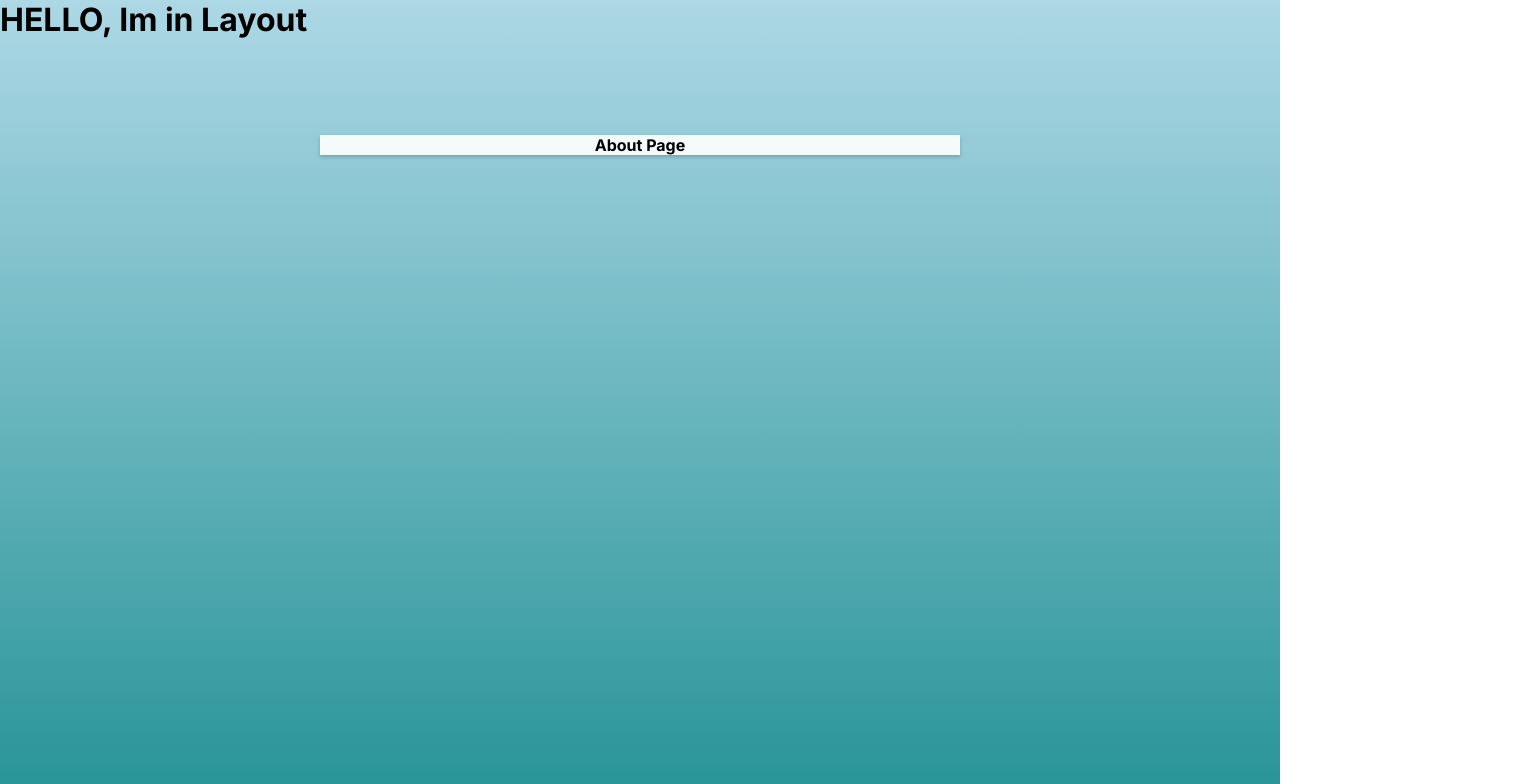
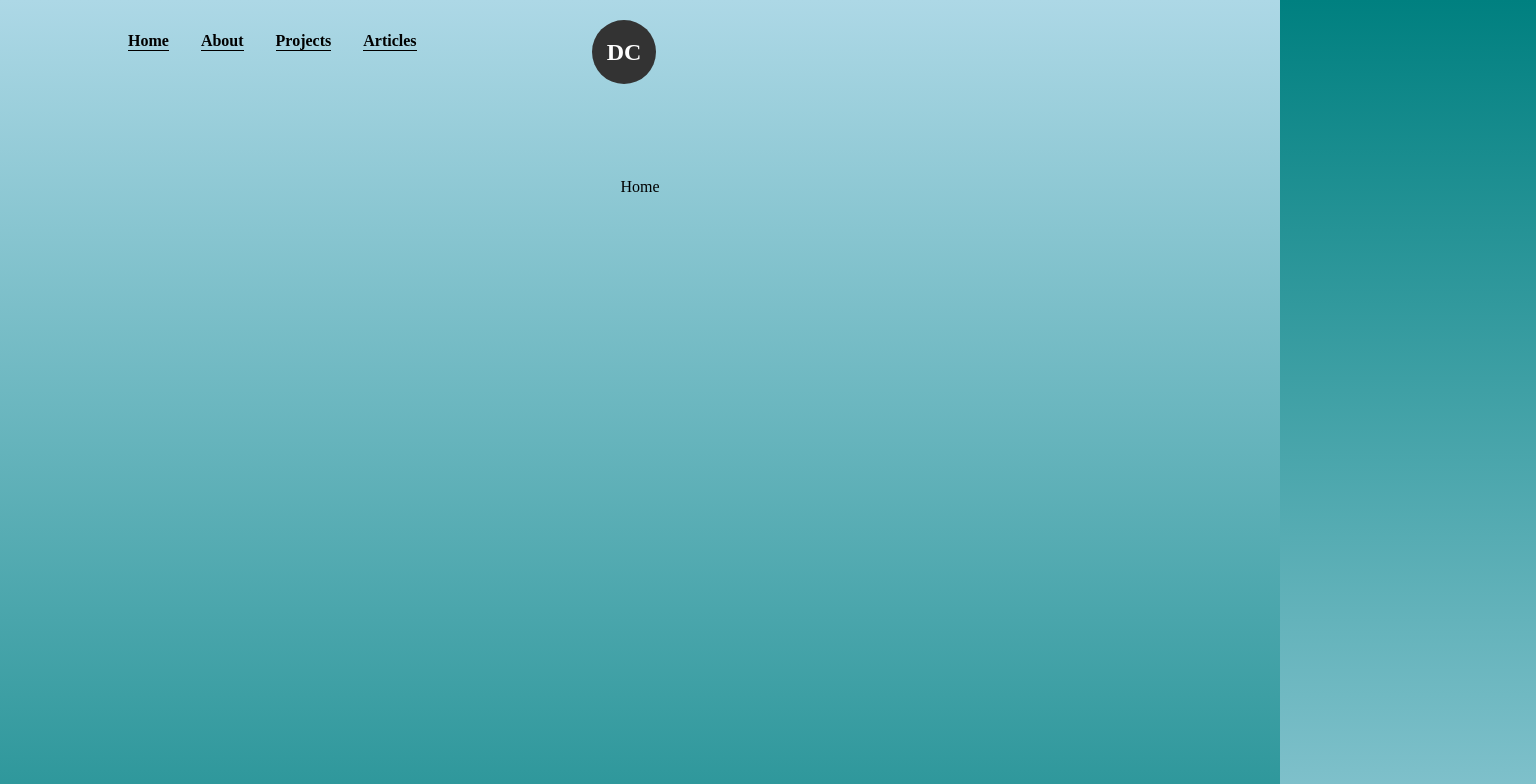
Before and after one commit to xxdavexx23/xxdavexx23.github.io, a Next.js app: page / in a window 1280 px wide. Shown: the top 784 px of the page, 1536 px wide, since content can reach past the window. Built offline with nearby package versions, Linux system fonts and the light colour scheme.

Commit message:
got a navbar and icon in the middle

```diff
--- a/src/app/Next/globals.css
+++ /dev/null
@@ -1,33 +0,0 @@
-/* Custom layout for the main content area */
-.main-content {
-  display: flex;
-  flex-direction: column;
-  align-items: center;
-  justify-content: space-between;
-  padding: 6rem; /* Assuming 24px * 4 = 96px = 6rem */
-  min-height: 100vh; /* 100% of the viewport height */
-}
-
-:root {
-  --foreground-rgb: 0, 0, 0;
-  --background-start-rgb: 214, 219, 220;
-  --background-end-rgb: 0, 255, 255;
-}
-
-@media (prefers-color-scheme: dark) {
-  :root {
-    --foreground-rgb: 255, 255, 255;
-    --background-start-rgb: 0, 0, 0;
-    --background-end-rgb: 0, 0, 0;
-  }
-}
-
-body {
-  color: rgb(var(--foreground-rgb));
-  background: linear-gradient(
-      to bottom,
-      transparent,
-      rgb(var(--background-end-rgb))
-    )
-    rgb(var(--background-start-rgb));
-}
--- a/src/app/Next/page.tsx
+++ /dev/null
@@ -1,5 +0,0 @@
-// `app/dashboard/page.tsx` is the UI for the `/dashboard` URL
-export default function Page() {
-    return <h1 className="main-content">
-        Hello, Dashboard Page!</h1>
-}
--- a/src/app/layout.tsx
+++ b/src/app/layout.tsx
@@ -1,6 +1,15 @@
 import type { Metadata } from 'next';
 import { Inter } from 'next/font/google';
 import './globals.css';
+import { Montserrat } from 'next/font/google'
+import Head from 'next/head';
+import NavBar from '@/components/NavBar';
+
+
+const montserrat = Montserrat({
+  subsets: ['latin'],
+  variable: "--font-mont",
+});
 
 const inter = Inter({ subsets: ['latin'] });
 
@@ -12,12 +21,15 @@ export const metadata: Metadata = {
 export default function RootLayout({ children }: { children: React.ReactNode }) {
   return (
     <html>
-    <body>
-      <div className={inter.className}>
-        <h1>HELLO, Im in Layout</h1>
-        {children}
-      </div>
-    </body>
-      </html>
+      <body>
+        <Head>
+          <meta name="viewport" content="width=device-width, initial-scale=1.0" />
+          <link rel="icon" href="/favicon.ico" />
+        </Head>
+        <main className={'${montserrat.variable} font-sans'}>
+          <NavBar />
+          {children}</main>
+      </body>
+    </html>
   );
 }
--- a/src/app/page.tsx
+++ b/src/app/page.tsx
@@ -3,17 +3,11 @@
 import { useRouter } from 'next/navigation'
 import Link from 'next/link';
 
-
-
 export default function Home() {
   const router = useRouter();
   return (
     <main className="main-content">
-      <div className="floating-nav">
-        <ul>
-          <Link href="/Next">About Page</Link>
-        </ul>
-      </div>
+      Home
     </main>
   )
 
--- /dev/null
+++ b/src/components/Logo.module.css
@@ -0,0 +1,22 @@
+.logo {
+    position: absolute;
+    left: 50%;
+    top: 20px;
+    transform: translateX(-50%);
+}
+
+
+.logo a {
+    width: 64px;
+    height: 64px;
+    background-color: #333333;
+    /* Replace with your color */
+    color: white;
+    /* Replace with your color */
+    display: flex;
+    align-items: center;
+    justify-content: center;
+    border-radius: 50%;
+    font-size: 24px;
+    font-weight: bold;
+}
--- /dev/null
+++ b/src/components/Logo.tsx
@@ -0,0 +1,35 @@
+
+'use client'
+import React from 'react'
+import styles from './Logo.module.css'
+import Link from 'next/link'
+import { motion } from "framer-motion";
+
+const MotionLink = motion(Link);
+
+const hoverColors = [
+    "#333333",
+    "#e63946", // Bright red
+    "#f1faee", // Off-white
+    "#a8dadc", // Light blue
+    "#457b9d", // Medium blue
+    "#1d3557", // Dark blue
+    "#2a9d8f", // Teal
+    "#e9c46a", // Yellow
+    "#f4a261", // Orange
+    "#e76f51", // Reddish orange
+    "#264653"  // Dark cyan
+];
+
+const Logo = () => {
+    return (
+        <div>
+            <MotionLink href="/" whileHover={{
+                backgroundColor: hoverColors,
+                transition: { duration: 1, repeat: Infinity }
+            }} > DC </MotionLink>
+        </div>
+    )
+}
+
+export default Logo
--- /dev/null
+++ b/src/components/NavBar.module.css
@@ -0,0 +1,32 @@
+.navbar {
+    width: 100%;
+    padding-left: 128px;
+    padding-right: 128px;
+    padding-top: 32px;
+    padding-bottom: 32px;
+    display: flex;
+    align-items: center;
+    /* Vertical centering */
+    justify-content: space-between;
+    /* Horizontal centering */
+}
+
+.navbar a {
+    color: black;
+    text-decoration: none;
+    font-size: medium;
+    font-weight: 600;
+    margin-right: 32px;
+    position: relative;
+}
+
+.span {
+    height: 1px;
+    display: inline;
+    width: 100%;
+    background-color: black;
+    /* Replace with your dark color */
+    position: absolute;
+    left: 0;
+    bottom: -2px;
+}
--- /dev/null
+++ b/src/components/NavBar.tsx
@@ -0,0 +1,39 @@
+import React from 'react'
+import styles from './NavBar.module.css'
+import Link from 'next/link'
+import Logo from './Logo'
+import styles2 from './Logo.module.css'
+
+
+interface CustomLinkProps {
+    href: string;
+    title: string;
+    className?: string;
+}
+
+const CustomLink: React.FC<CustomLinkProps> = ({ href, title, className = "" }) => {
+    return (
+        <Link href={href} className={className}>
+            {title}
+            <span className={styles.span}> &nbsp;</span>
+        </Link>
+    );
+};
+
+const NavBar: React.FC = () => {
+    return (
+        <header className={styles.navbar}>
+            <nav>
+                <CustomLink href="/" title="Home" />
+                <CustomLink href="/about" title="About" />
+                <CustomLink href="/projects" title="Projects" />
+                <CustomLink href="/articles" title="Articles" />
+            </nav>
+            <nav>
+            </nav>
+            <div className={styles2.logo}> <Logo /></div>
+        </header>
+    )
+}
+
+export default NavBar
```
Also changed, not shown: package.json (+6 -5 lines), 1 other file (tests, documents, lock files or other folders).
